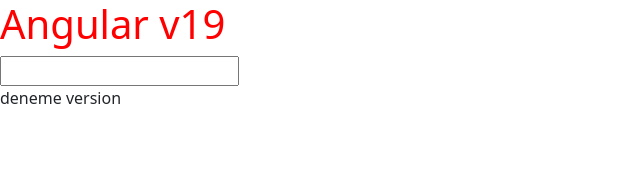
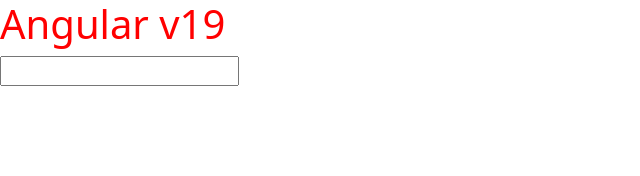
Before and after one commit to sbrycbc/angular-19-new-features, an Angular app: page / in a window 1280 px wide. Shown: the top 176 px of the page, without its empty margins (0-640 px from the left). Built offline with nearby package versions, Linux system fonts and the light colour scheme.

Commit message:
Stabilisierung von Inputs, Outputs und View Queries...

```diff
--- a/src/app/app.component.ts
+++ b/src/app/app.component.ts
@@ -1,15 +1,23 @@
-import { Component } from '@angular/core';
+import { Component, ElementRef, input, signal, viewChild, output } from '@angular/core';
+import { FormsModule } from '@angular/forms';
 
 
 @Component({
-    selector: 'app-root',
-    template: `
+  selector: 'app-root',
+  imports: [FormsModule],
+  template: `
   <h1>Angular v19</h1>
-  <input type="text">
-  <p>deneme version</p>
+  <input [(ngModel)]="name"/>
   `,
-    styleUrl: './app.component.css'
+  styleUrl: './app.component.css'
 })
 export class AppComponent {
-  title = 'angular-19-new-features';
+  name = signal<string>("");
+  readonly value = input<string>("");
+  readonly event = output<string>();
+  readonly h1el = viewChild.required<ElementRef<HTMLHeadElement>>("h1el");
+
+  constructor() {
+    //this.value.set("Test"); // can not set....
+  }
 }
```
Also changed, not shown: 1 other file (tests, documents, lock files or other folders).
